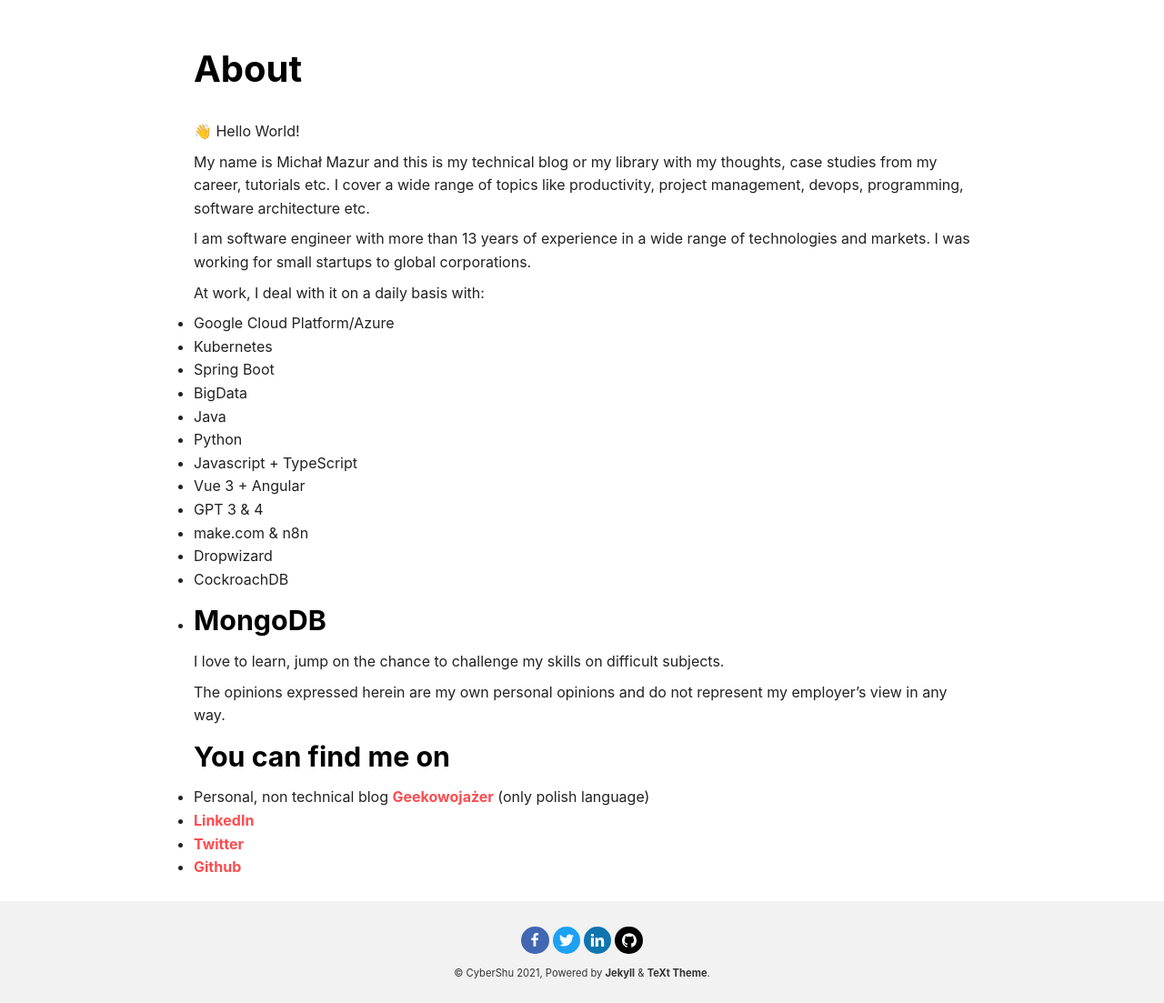
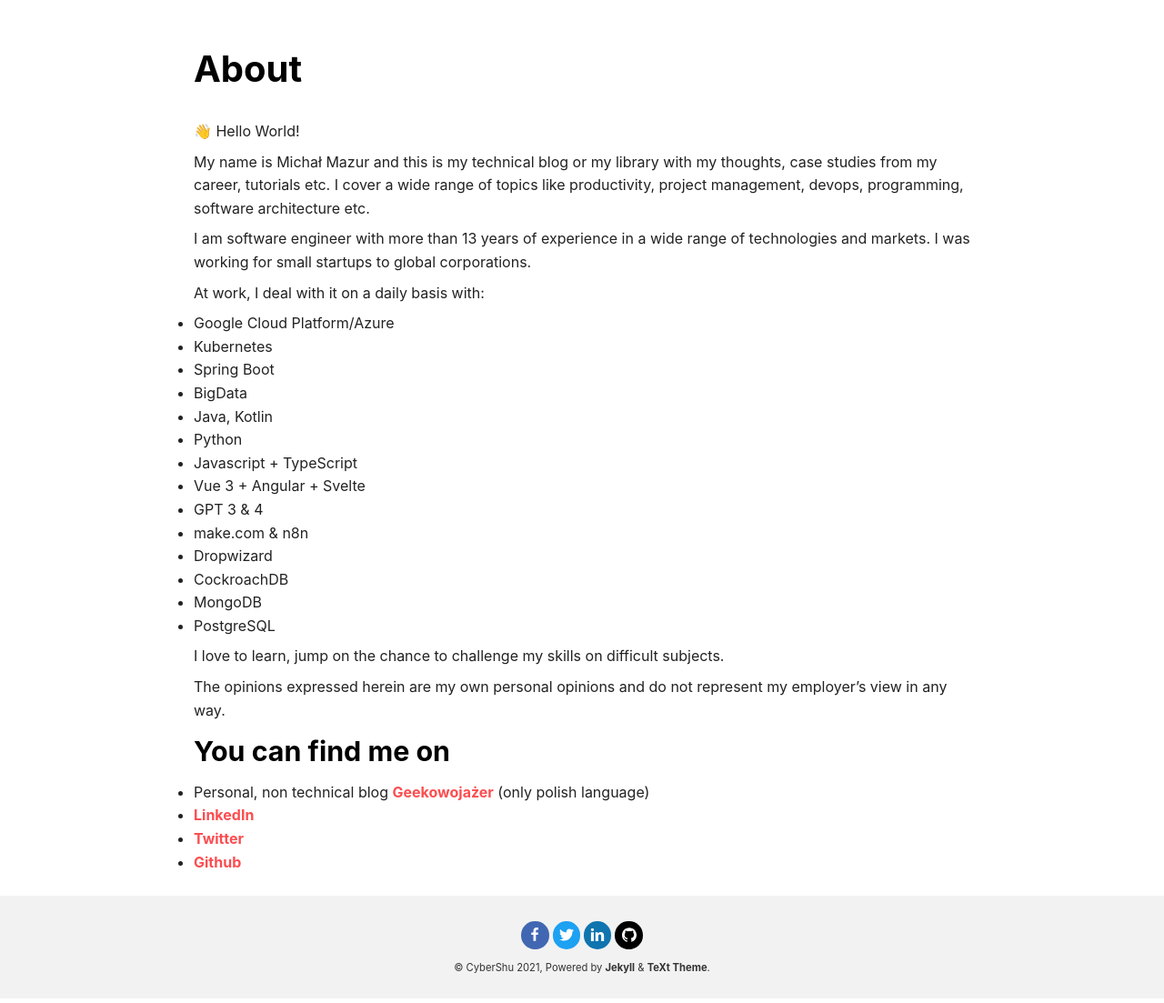
Before and after one commit to michmzr/michmzr.github.io, a Jekyll site: the page built from about.md, in a window 1280 px wide, cut to the strip 104-1207 px from the top of the page. Shown: the whole strip at 91% size. Built offline with Jekyll 4.4.1, drawn with Linux system fonts in a browser that asks for light colours; nearby versions of some CDN libraries; emoji names are drawn with the system emoji font; comment, search, counter and statistics services are not loaded.

Commit message:
Better about.md

```diff
--- a/about.md
+++ b/about.md
@@ -22,16 +22,16 @@
 - Kubernetes
 - Spring Boot
 - BigData
-- Java
+- Java, Kotlin
 - Python
 - Javascript + TypeScript
-- Vue 3 + Angular
+- Vue 3 + Angular + Svelte
 - GPT 3 & 4
 - make.com & n8n
 - Dropwizard
 - CockroachDB
 - MongoDB
--
+- PostgreSQL
 
 I love to learn, jump on the chance to challenge my skills on difficult subjects.
 
```
